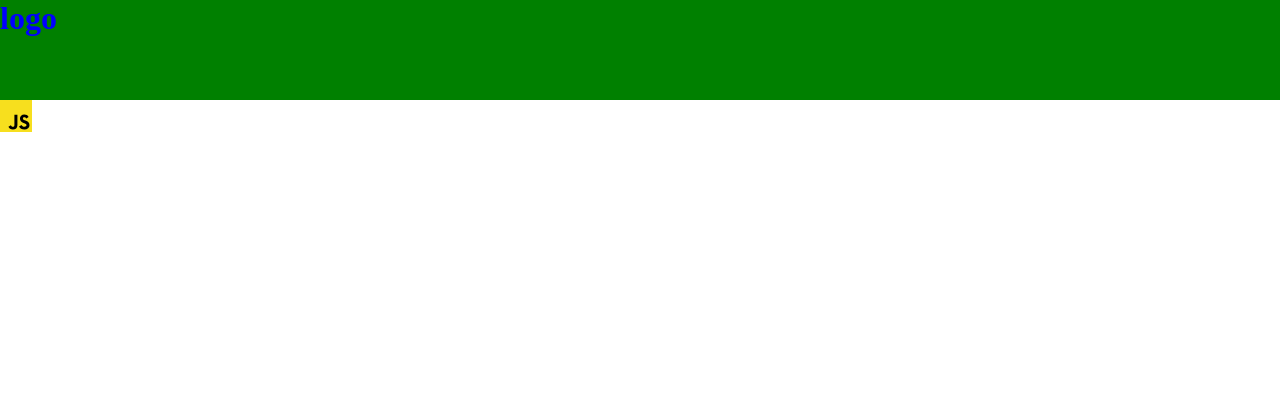
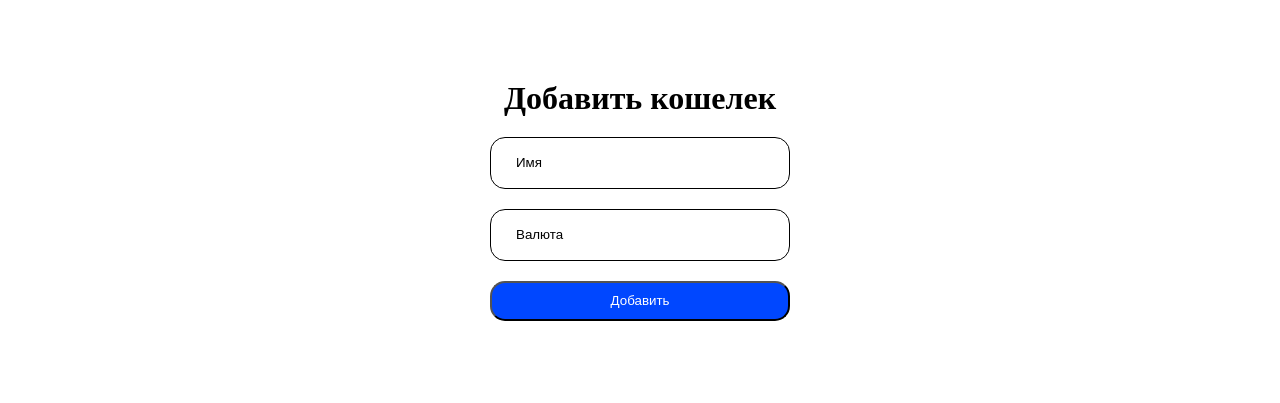
Before and after one commit to Daler-web-dev/BANK_843, a website built with Vite: page index.html in a window 1280 px wide. Built offline with nearby package versions, Linux system fonts and the light colour scheme.

Commit message:
add wallet

```diff
--- a/index.html
+++ b/index.html
@@ -1,21 +1,27 @@
 <!DOCTYPE html>
 <html lang="en">
+
 <head>
   <meta charset="UTF-8" />
   <link rel="icon" type="image/svg+xml" href="/vite.svg" />
+  <link rel="stylesheet" href="/scss/style.scss">
+  <link rel="stylesheet" href="./style.css">
   <meta name="viewport" content="width=device-width, initial-scale=1.0" />
-    <link rel="stylesheet" href="/scss/style.scss">
   <title>Vite App</title>
 </head>
+
 <body>
   <div id="app">
-        <header>
-          <h1>
-            logo
-          </h1>
-        </header>
-        <img src="/icons/javascript.svg" alt="">
+    <div class="add">
+      <div class="container">
+        <h1>Добавить кошелек</h1>
+        <input type="text" placeholder="Имя">
+        <input type="text" placeholder="Валюта">
+        <button>Добавить</button>
+      </div>
+    </div>
   </div>
   <script type="module" src="/main.js"></script>
 </body>
+
 </html>
--- a/scss/style.scss
+++ /dev/null
@@ -1,15 +0,0 @@
-* {
-    padding: 0px;
-    margin: 0px;
-    box-sizing: border-box;
-}
-
-header {
-    width: 100%;
-    height: 100px;
-    background-color: green;
-
-    h1 {
-        color: blue;
-    }
-}
--- a/style.css
+++ b/style.css
@@ -1,97 +1,48 @@
-:root {
-  font-family: Inter, system-ui, Avenir, Helvetica, Arial, sans-serif;
-  line-height: 1.5;
-  font-weight: 400;
-
-  color-scheme: light dark;
-  color: rgba(255, 255, 255, 0.87);
-  background-color: #242424;
-
-  font-synthesis: none;
-  text-rendering: optimizeLegibility;
-  -webkit-font-smoothing: antialiased;
-  -moz-osx-font-smoothing: grayscale;
-  -webkit-text-size-adjust: 100%;
+* {
+  padding: 0;
+  margin: 0;
+  box-sizing: border-box
 }
 
-a {
-  font-weight: 500;
-  color: #646cff;
-  text-decoration: inherit;
-}
-a:hover {
-  color: #535bf2;
+.add {
+  width: 100%;
+  max-width: 1920px;
+  margin: 0 auto;
+  align-items: center;
+  display: flex;
+  justify-content: center;
 }
 
-body {
-  margin: 0;
+.container {
+  width: 50%;
+  height: 400px;
+  max-width: 1920px;
   display: flex;
-  place-items: center;
-  min-width: 320px;
-  min-height: 100vh;
+  flex-direction: column;
+  gap: 20px;
+  justify-content: center;
+  align-items: center;
 }
 
-h1 {
-  font-size: 3.2em;
-  line-height: 1.1;
+.container input {
+  width: 300px;
+  height: 30px;
+  border-radius: 15px;
+  padding: 25px;
+  border: 1px solid black;
 }
 
-#app {
-  max-width: 1280px;
-  margin: 0 auto;
-  padding: 2rem;
+.container button {
+  width: 300px;
+  height: 30px;
+  color: white;
+  background-color: #0047FF;
   text-align: center;
+  height: 40px;
+  border-radius: 15px;
 }
 
-.logo {
-  height: 6em;
-  padding: 1.5em;
-  will-change: filter;
-  transition: filter 300ms;
+input::placeholder {
+  font-weight: 549;
+  color: black;
 }
-.logo:hover {
-  filter: drop-shadow(0 0 2em #646cffaa);
-}
-.logo.vanilla:hover {
-  filter: drop-shadow(0 0 2em #f7df1eaa);
-}
-
-.card {
-  padding: 2em;
-}
-
-.read-the-docs {
-  color: #888;
-}
-
-button {
-  border-radius: 8px;
-  border: 1px solid transparent;
-  padding: 0.6em 1.2em;
-  font-size: 1em;
-  font-weight: 500;
-  font-family: inherit;
-  background-color: #1a1a1a;
-  cursor: pointer;
-  transition: border-color 0.25s;
-}
-button:hover {
-  border-color: #646cff;
-}
-button:focus,
-button:focus-visible {
-  outline: 4px auto -webkit-focus-ring-color;
-}
-
-@media (prefers-color-scheme: light) {
-  :root {
-    color: #213547;
-    background-color: #ffffff;
-  }
-  a:hover {
-    color: #747bff;
-  }
-  button {
-    background-color: #f9f9f9;
-  }
-}
```
Lines whose indentation alone changed are shown as unchanged.
